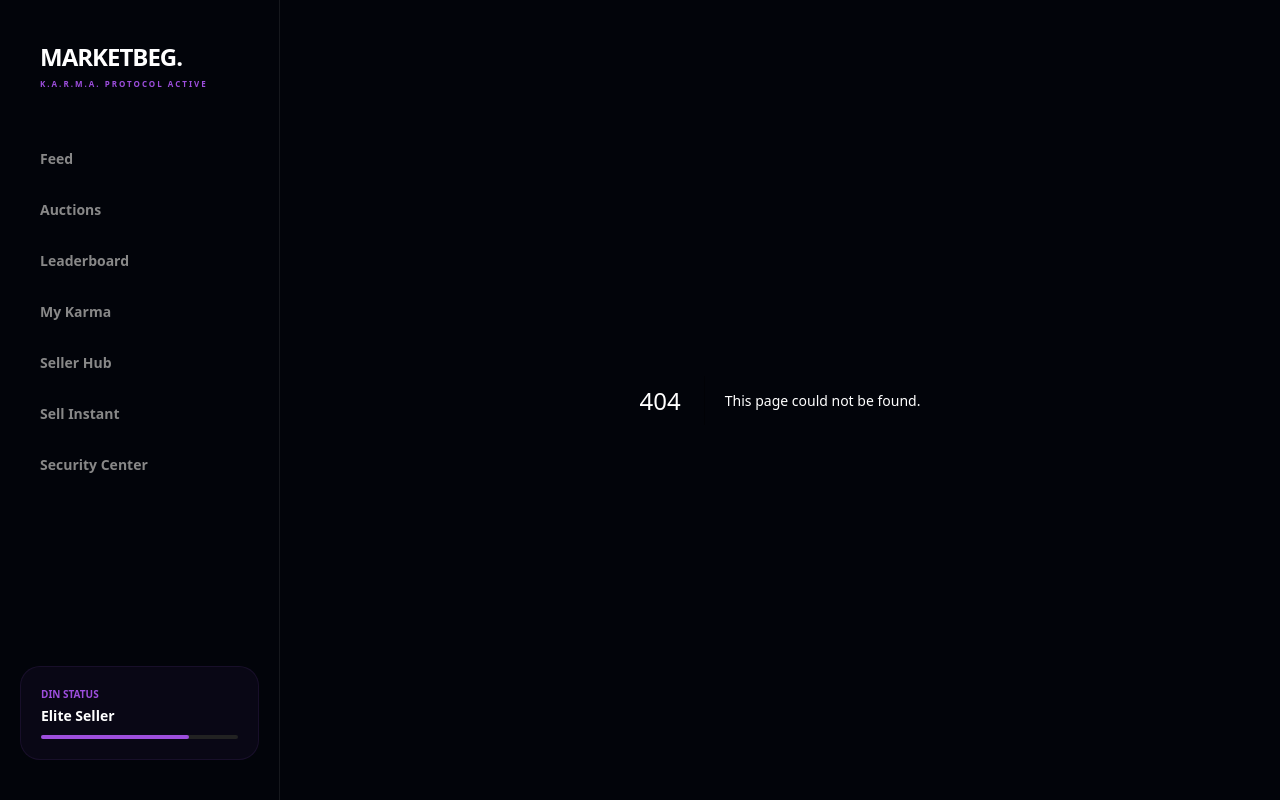
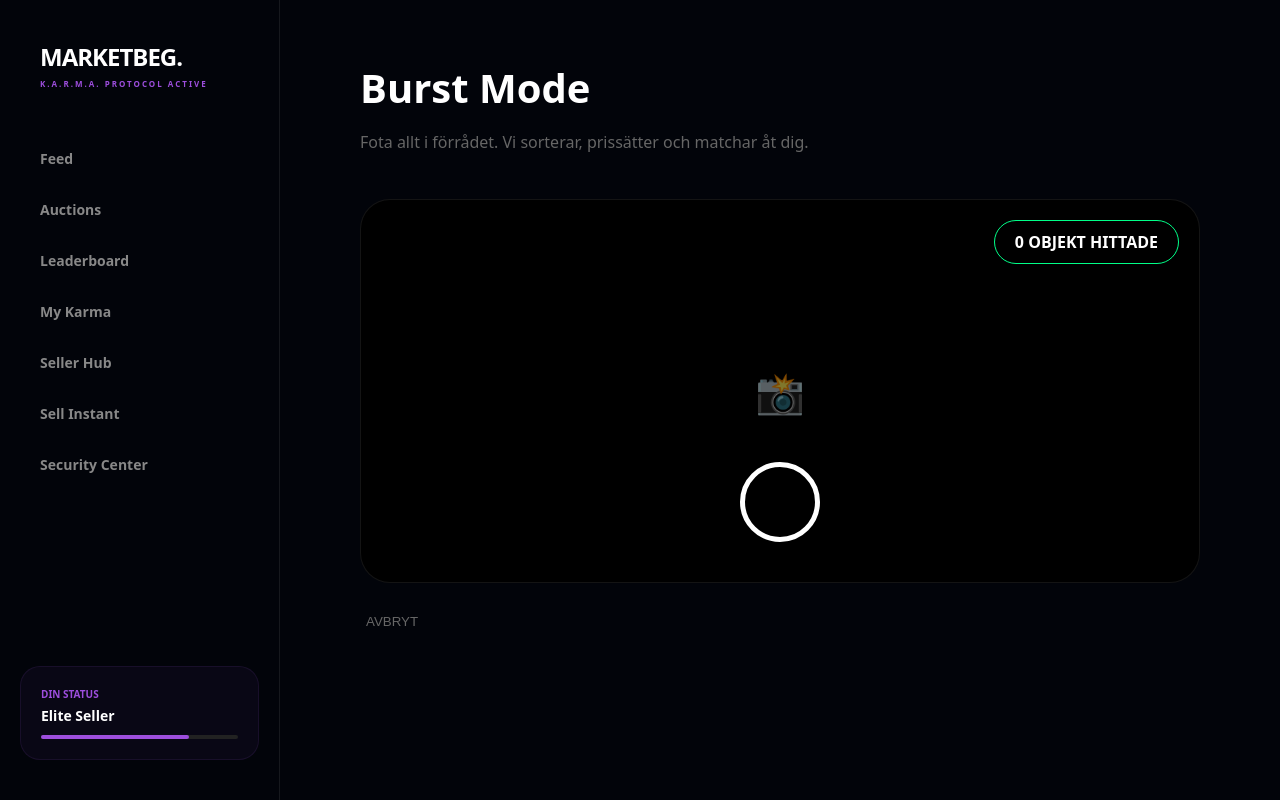
Before and after one commit to gascheckking/marketbeg-appGem, a Next.js app: page /sell/burst in a window 1280 px wide. Before the commit this address had no page. Built offline with nearby package versions, Linux system fonts and the light colour scheme.

Commit message:
Create page.tsx

```diff
--- /dev/null
+++ b/app/sell/burst/page.tsx
@@ -0,0 +1,71 @@
+"use client";
+import { useState, useEffect } from "react";
+import { useRouter } from "next/navigation";
+
+export default function BurstSellPage() {
+  const [photoCount, setPhotoCount] = useState(0);
+  const [isProcessing, setIsProcessing] = useState(false);
+  const router = useRouter();
+
+  const handleCapture = () => {
+    setPhotoCount(prev => prev + 1);
+    // Här triggas den osynliga AI-analysen i bakgrunden
+  };
+
+  const finishSession = () => {
+    setIsProcessing(true);
+    setTimeout(() => {
+      router.push('/sell/success'); // Vidare till Match-vyn
+    }, 2500);
+  };
+
+  return (
+    <div className="page-wrapper" style={{ height: '90vh', display: 'flex', flexDirection: 'column' }}>
+      <header style={{ marginBottom: '30px' }}>
+        <h1 style={{ fontSize: '2.5rem', fontWeight: 900, margin: 0 }}>Burst Mode</h1>
+        <p className="muted">Fota allt i förrådet. Vi sorterar, prissätter och matchar åt dig.</p>
+      </header>
+
+      {/* Viewfinder - Simulerad kamera */}
+      <div style={{
+        flex: 1, background: '#000', borderRadius: '30px', position: 'relative',
+        overflow: 'hidden', border: '1px solid var(--border)', display: 'flex',
+        alignItems: 'center', justifyContent: 'center'
+      }}>
+        <div style={{ fontSize: '40px', opacity: 0.5 }}>📸</div>
+
+        {/* Counter Overlay */}
+        <div style={{
+          position: 'absolute', top: '20px', right: '20px', background: 'rgba(0,0,0,0.8)',
+          padding: '10px 20px', borderRadius: '40px', fontWeight: 900, border: '1px solid var(--neon-mint)'
+        }}>
+          {photoCount} OBJEKT HITTADE
+        </div>
+
+        {/* Shutter Button */}
+        <button
+          onClick={handleCapture}
+          style={{
+            position: 'absolute', bottom: '40px', width: '80px', height: '80px',
+            borderRadius: '50%', border: '5px solid #fff', background: 'transparent',
+            cursor: 'pointer'
+          }}
+        />
+      </div>
+
+      <div style={{ padding: '30px 0', display: 'flex', justifyContent: 'space-between', alignItems: 'center' }}>
+        <button onClick={() => router.back()} className="muted" style={{ background: 'none', border: 'none', cursor: 'pointer' }}>AVBRYT</button>
+
+        {photoCount > 0 && (
+          <button
+            onClick={finishSession}
+            className="primary-btn"
+            style={{ padding: '15px 40px' }}
+          >
+            {isProcessing ? "ANALYS PÅGÅR..." : `KLAR - SKAPA ${photoCount} ANNONSER`}
+          </button>
+        )}
+      </div>
+    </div>
+  );
+}
```
